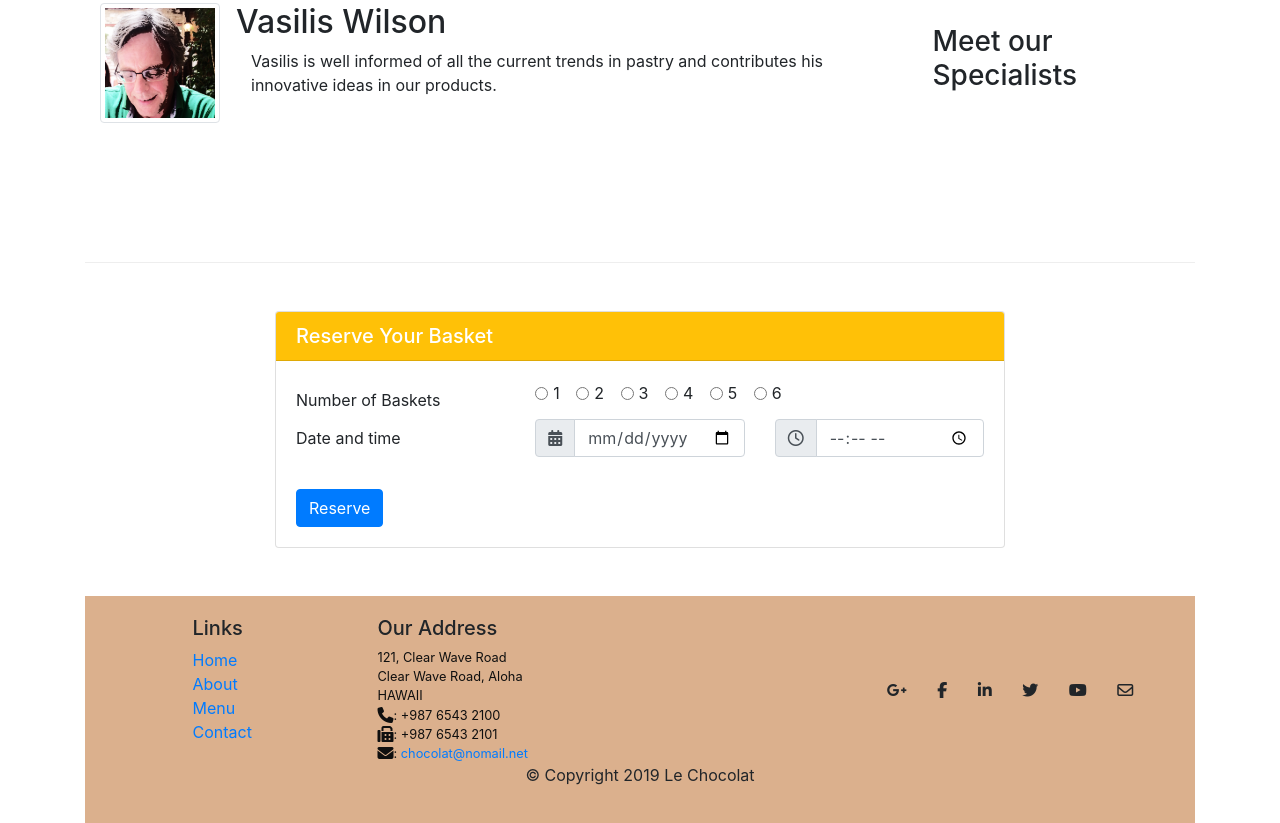
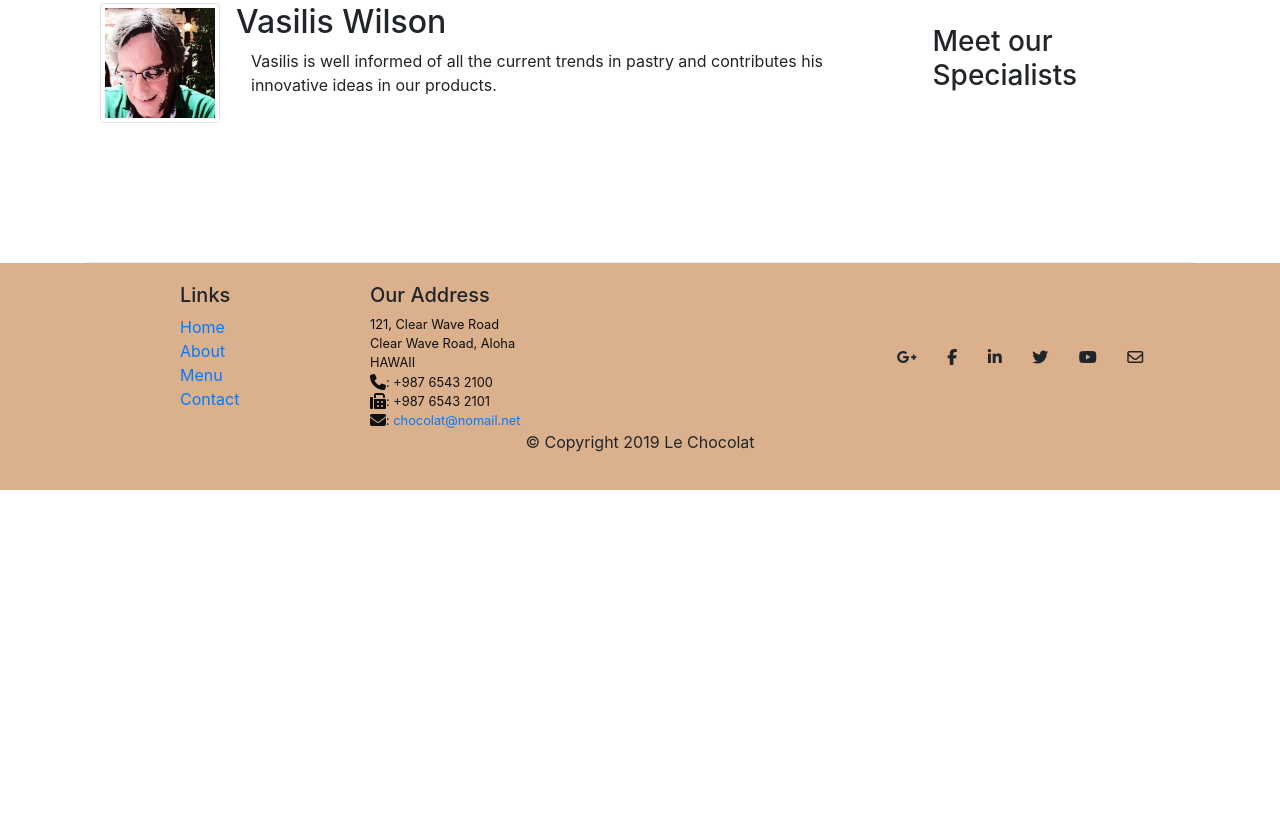
Before and after one commit to alicnc/leChocolat, a plain HTML site: page index.html in a window 1280 px wide. Shown: the part 1672-2495 px from the top of the page. After the commit the page ends 2162 px from the top, so only its background shows below. Drawn offline with nearby package versions, Linux system fonts and the light colour scheme.

Commit message:
Bootstrap JQuery

```diff
--- a/aboutus.html
+++ b/aboutus.html
@@ -279,6 +279,7 @@
     <script src="node_modules/tether/dist/js/tether.min.js"></script>
     <script src="node_modules/popper.js/dist/umd/popper.min.js"></script>
     <script src="node_modules/bootstrap/dist/js/bootstrap.min.js"></script>
+    <script src="js/scripts.js"></script>
 
 
 </body>
--- a/css/styles.css
+++ b/css/styles.css
@@ -55,3 +55,8 @@ body{
     left: 0;
     min-height: 300px;
 }
+
+#carouselButtons {
+    right:0px;
+    position: absolute;
+    bottom: 0px;
--- a/index.html
+++ b/index.html
@@ -181,7 +181,15 @@
                     <span class="carousel-control-next-icon" aria-hidden="true"></span>
                     <span class="sr-only">Next</span>
                 </a>
-
+                <!-- Stop and Cycle Controls -->
+                <div class="btn-group" id="carouselButtons">
+                    <button class="btn btn-danger btn-sm" id="carousel-pause">
+                      <span class="fa fa-pause"></span>
+                    </button>
+                    <button class="btn btn-danger btn-sm" id="carousel-play">
+                      <span class="fa fa-play"></span>
+                    </button>
+                </div>
             </div>
         </div>
     </div>
@@ -241,95 +249,7 @@
                 </div>
             </div>
         </div>
-        <!--Reserve your basket-->
-        <div class="row justify-content-center mt-5 mb-5">
-            <div class="col-md-8">
-                <div id="reserve-form" class="card">
-                    <h5 class="card-header bg-warning text-white ">Reserve Your Basket</h5>
-                    <div class="card-body">
-                        <div class="row">
-                            <div class="col-4">
-                                <label for="numberofbaskets" class="col-form-label">Number of Baskets</label>
-                            </div>
-
-                            <!--radio buttons-->
-                            <div class="col">
-                                <div class="form-check form-check-inline">
-                                    <input class="form-check-input" type="radio" name="inlineOptions" id=" inlineradio"
-                                        value="option1">
-                                    <label class="form-check-label" for="inlineradio1">1</label>
-                                </div>
-                                <div class="form-check form-check-inline">
-                                    <input class="form-check-input" type="radio" name="inlineOptions" id="inlineradio2"
-                                        value="option2">
-                                    <label class="form-check-label" for="inlineradio2">2</label>
-                                </div>
-                                <div class="form-check form-check-inline">
-                                    <input class="form-check-input" type="radio" name="inlineOptions" id="inlineradio3"
-                                        value="option3">
-                                    <label class="form-check-label" for="inlineradio3">3 </label>
-                                </div>
-                                <div class="form-check form-check-inline">
-                                    <input class="form-check-input" type="radio" name="inlineOptions" id="inlineradio4"
-                                        value="option4">
-                                    <label class="form-check-label" for="inlineradio4">4</label>
-                                </div>
-                                <div class="form-check form-check-inline">
-                                    <input class="form-check-input" type="radio" name="inlineOptions" id="inlineradio5"
-                                        value="option5">
-                                    <label class="form-check-label" for="inlineradio5">5</label>
-                                </div>
-                                <div class="form-check form-check-inline">
-                                    <input class="form-check-input" type="radio" name="inlineOptions" id="inlineradio6"
-                                        value="option6">
-                                    <label class="form-check-label" for="inlineradio6">6</label>
-                                </div>
-                            </div>
-
-                        </div>
-
-
-
-                        <!--date and time-->
-                        <div class="form-group row ">
-                            <div class="col">
-                                <label for="date" class="col-form-label">Date and time</label>
-
-                            </div>
-
-                            <div class="col">
-                                <div class="input-group mb-3">
-                                    <div class="input-group-prepend">
-                                        <span class="input-group-text" id="basic-addon1"><i class="fa fa-calendar"
-                                                aria-hidden="true"></i></span>
-                                    </div>
-                                    <input type="date" class="form-control" placeholder="date" aria-label="date"
-                                        aria-describedby="basic-addon1">
-
-                                </div>
-                            </div>
-
-                            <div class="col">
-                                <div class="input-group mb-3">
-                                    <div class="input-group-prepend">
-                                        <span class="input-group-text" id="basic-addon2"><i class="fa fa-clock-o"
-                                                aria-hidden="true"></i></span>
-                                    </div>
-                                    <input type="time" class="form-control" placeholder="Time" aria-label="time">
-                                </div>
-
-                            </div>
-
-                        </div>
-
-                        <div>
-                            <a href="#" class="btn btn-primary">Reserve</a>
-                        </div>
-
-                    </div>
-                </div>
-            </div>
-        </div>
+       </div>
 
     <!-- reserve Modal -->
     <div id="reserveModal" class="modal fade" role="dialog">
@@ -504,6 +424,8 @@
         <script src="node_modules/tether/dist/js/tether.min.js"></script>
         <script src="node_modules/popper.js/dist/umd/popper.min.js"></script>
         <script src="node_modules/bootstrap/dist/js/bootstrap.min.js"></script>
+        <script src="js/scripts.js"></script>
+
         <!-- <script>
             $(function () {
                 $('[data-toggle="tooltip"]').tooltip()
--- /dev/null
+++ b/js/scripts.js
@@ -0,0 +1,9 @@
+$(document).ready(function(){
+    $("#mycarousel").carousel( { interval: 2000 } );
+    $("#carousel-pause").click(function(){
+        $("#mycarousel").carousel('pause');
+    });
+    $("#carousel-play").click(function(){
+        $("#mycarousel").carousel('cycle');
+    });
+});
```
Also changed, not shown: contactus.html (+1 -0 lines).
